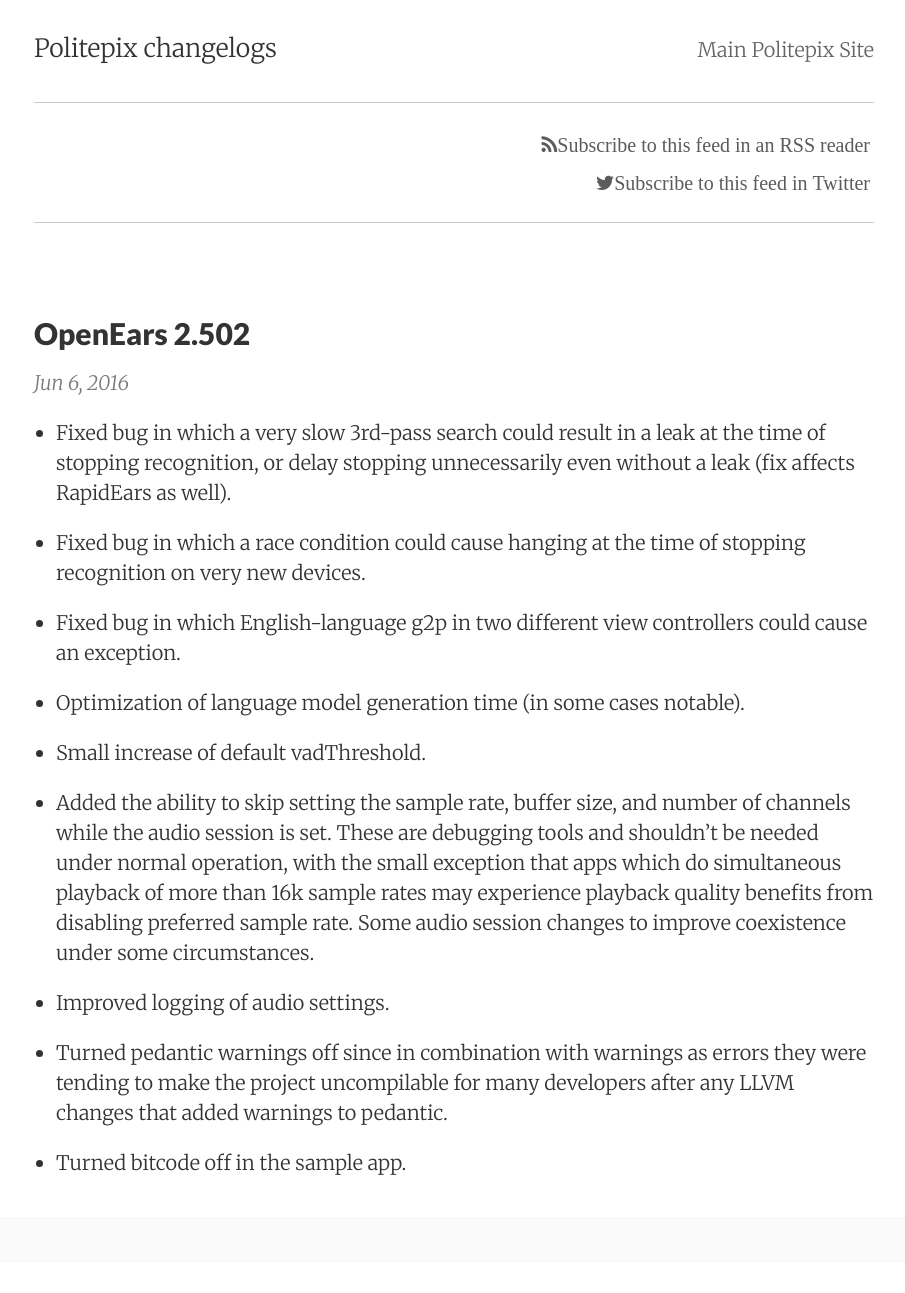
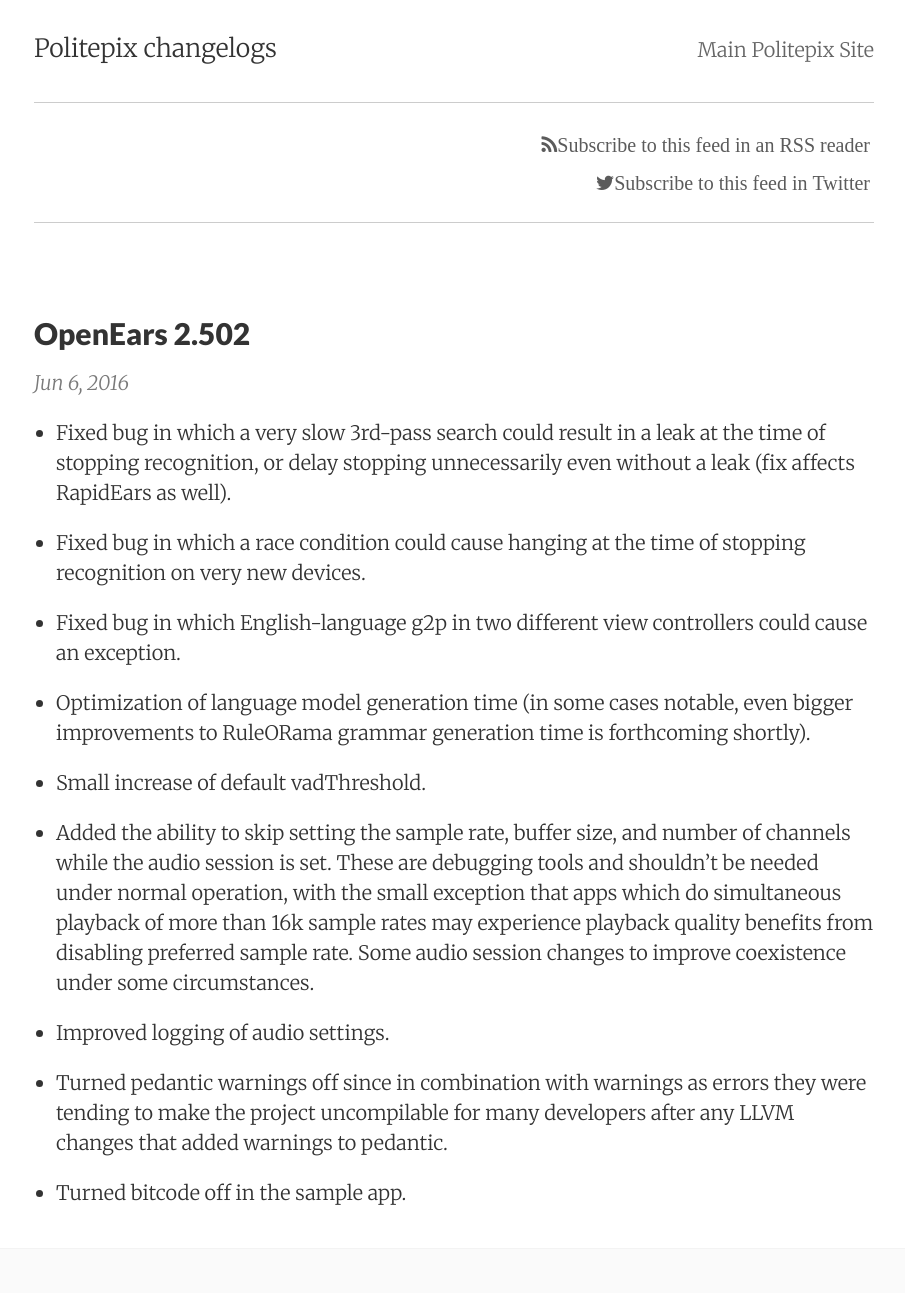
Before and after one commit to Halle/Changelogs, a Jekyll site: the page built from _posts/2016-06-06-OpenEars-2.502.md, in a window 1280 px wide. Shown: the whole page, without its empty margins (186-1091 px from the left). Built offline with Jekyll 4.4.1, drawn with Linux system fonts in a browser that asks for light colours; nearby versions of some CDN libraries; before the commit the page ends 1263 px from its top, so only the background shows below that.

Commit message:
Update 2016-06-06-OpenEars-2.502.md

```diff
--- a/_posts/2016-06-06-OpenEars-2.502.md
+++ b/_posts/2016-06-06-OpenEars-2.502.md
@@ -11,7 +11,7 @@ categories: openears
 
 * Fixed bug in which English-language g2p in two different view controllers could cause an exception.
 
-* Optimization of language model generation time (in some cases notable).
+* Optimization of language model generation time (in some cases notable, even bigger improvements to RuleORama grammar generation time is forthcoming shortly).
 
 * Small increase of default vadThreshold.
 
```
